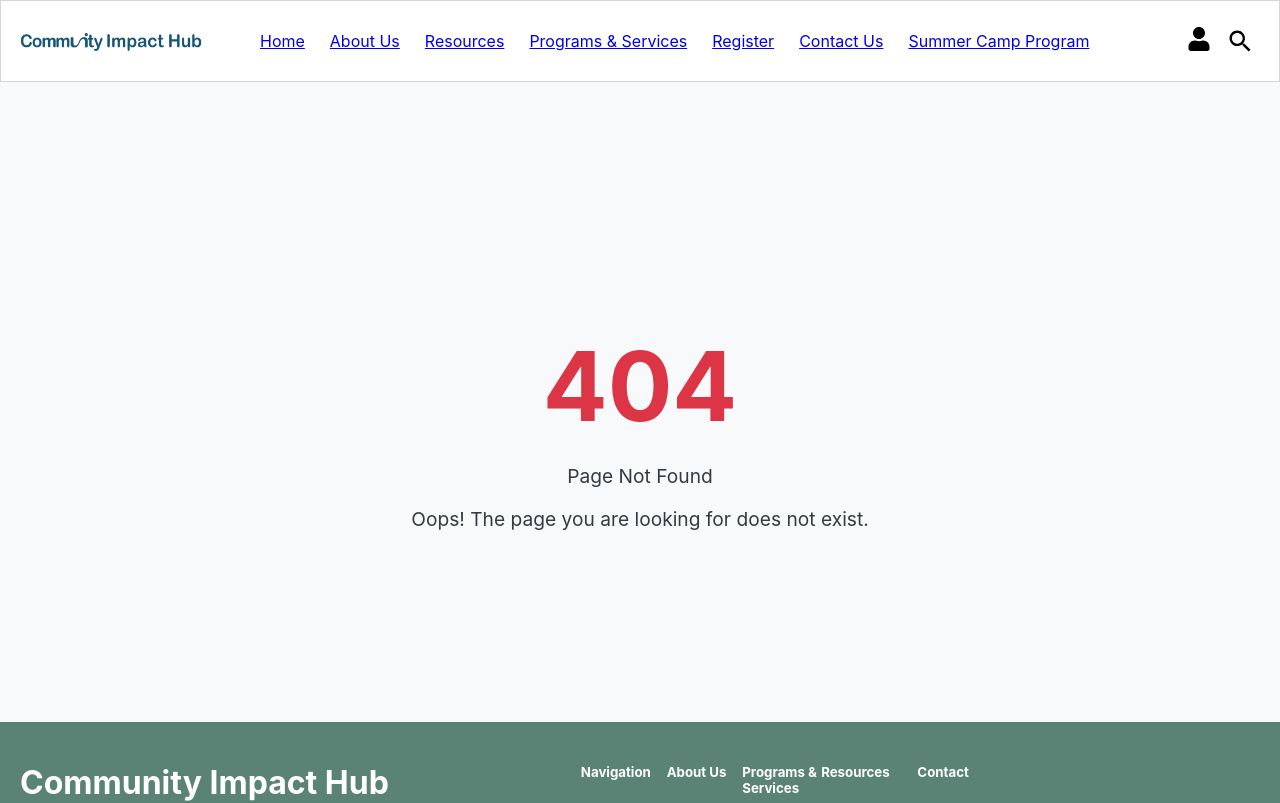
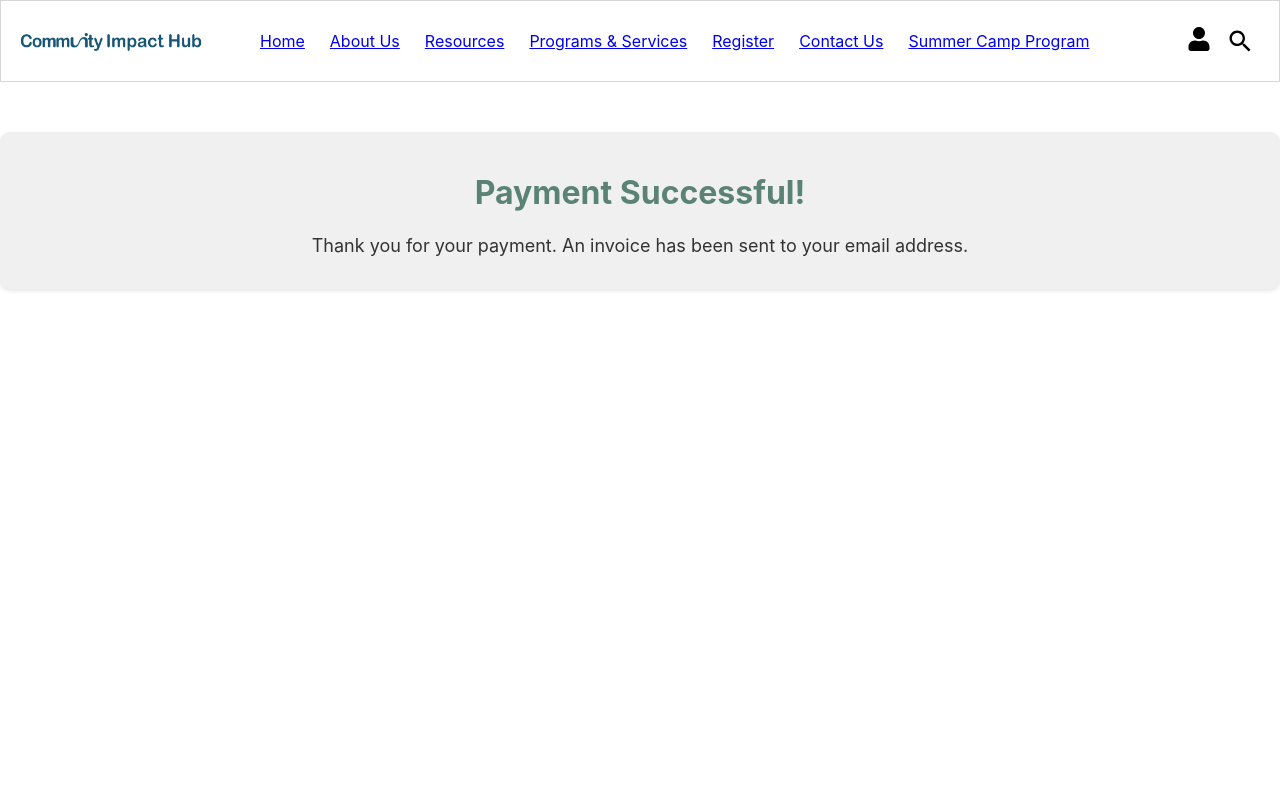
Before and after one commit to venuraperera99/Community-Impact-Hub, a React (Create React App) app: page /payment-success in a window 1280 px wide. Shown: the top 803 px of the page. Built offline with nearby package versions, Linux system fonts and the light colour scheme.

Commit message:
Added payment success page

```diff
--- a/src/App.js
+++ b/src/App.js
@@ -11,6 +11,7 @@ import SummerCamp from './pages/summercamp/SummerCamp';
 import ChildRegistration from './pages/childregistration/ChildRegistration';
 import Register from './pages/register/Register';
 import { PageNotFound } from './pages/404/PageNotFound';
+import Success from './pages/success/Success';
 
 function App() {
   return (
@@ -24,6 +25,7 @@ function App() {
         <Route path="/summercamp" element={<SummerCamp/>}/>
         <Route path="/child-registration" element={<ChildRegistration />} />
         <Route path="/register" element={<Register />} />
+        <Route path="/payment-success" element={<Success/>} />
         <Route path="*" element={<PageNotFound/>} />
       </Routes>
       <Footer />
--- /dev/null
+++ b/src/pages/success/Success.css
@@ -0,0 +1,29 @@
+.outer-container-success {
+    min-height: calc(100vh - 150px); /* Adjust the value to accommodate the footer height */
+    padding-bottom: 150px; /* Same as the height of the footer */
+  }
+
+  .success-message {
+    margin-top: 50px;
+    padding: 20px;
+    border-radius: 10px;
+    background-color: #f0f0f0;
+    box-shadow: 0px 2px 4px rgba(0, 0, 0, 0.1);
+  }
+
+  .success-message h1 {
+    color: #5a8375; /* Blue color for heading */
+  }
+
+  .success-message p {
+    font-size: 18px;
+    line-height: 1.5;
+    color: #333;
+  }
+
+  @media screen and (max-width: 768px) {
+    .outer-container-success {
+        width: 200%;
+      margin-bottom: 50px;
+    }
+}
--- /dev/null
+++ b/src/pages/success/Success.js
@@ -0,0 +1,15 @@
+import React from 'react';
+import "./Success.css";
+
+const Success = () => {
+  return (
+    <div className='outer-container-success'>
+      <div className='success-message'>
+        <h1>Payment Successful!</h1>
+        <p>Thank you for your payment. An invoice has been sent to your email address.</p>
+      </div>
+    </div>
+  );
+}
+
+export default Success;
--- a/src/server/server.js
+++ b/src/server/server.js
@@ -9,7 +9,7 @@ const app = express();
 app.use(bodyParser.json());
 app.use(cors());
 
-const stripe = require('stripe')(process.env.STRIPE_PRIVATE_KEY)
+const stripe = require('stripe')("sk_test_51O0uCSLK717y4J2bjhRqVXM4TbF77EJGVWLhfnnSeuKpmuTJC2RuwyfLe3IDUPWJRZsQE2eG7iuJpKNuk651suG400vb72RWwC")
 
 const storeItems = new Map([
   [1, { priceInCents: 19900, name: "Week 1"}],
@@ -39,7 +39,7 @@ app.post('/create-checkout-session', async (req, res) => {
           quantity: item.quantity
         }
       }),
-      success_url: `${process.env.SERVER_URL}/summercamp`,
+      success_url: `http://localhost:3000/payment-success`,
       cancel_url: "http://localhost:3000/child-registration"
     })
     res.json({ url: session.url })
```
